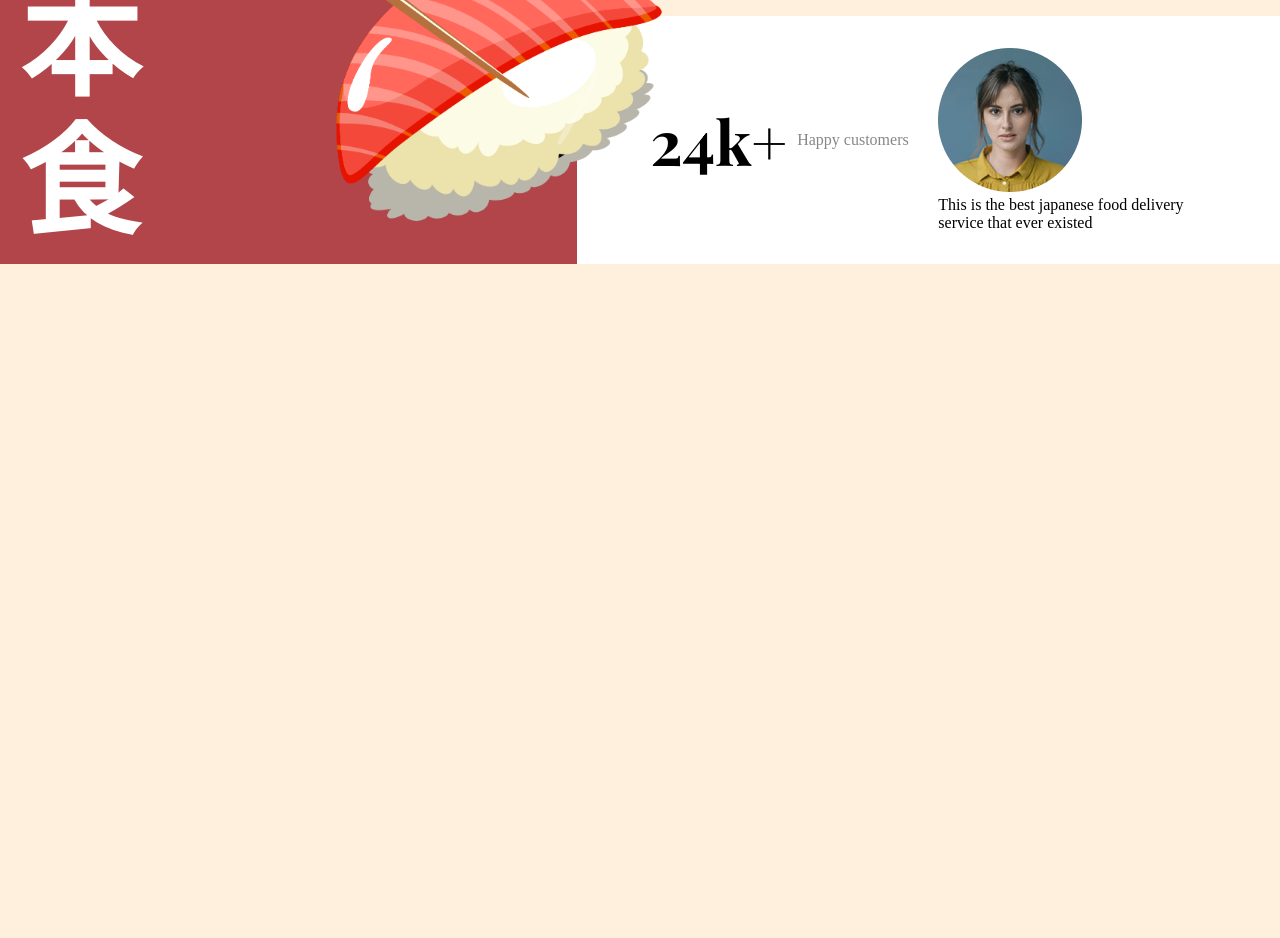
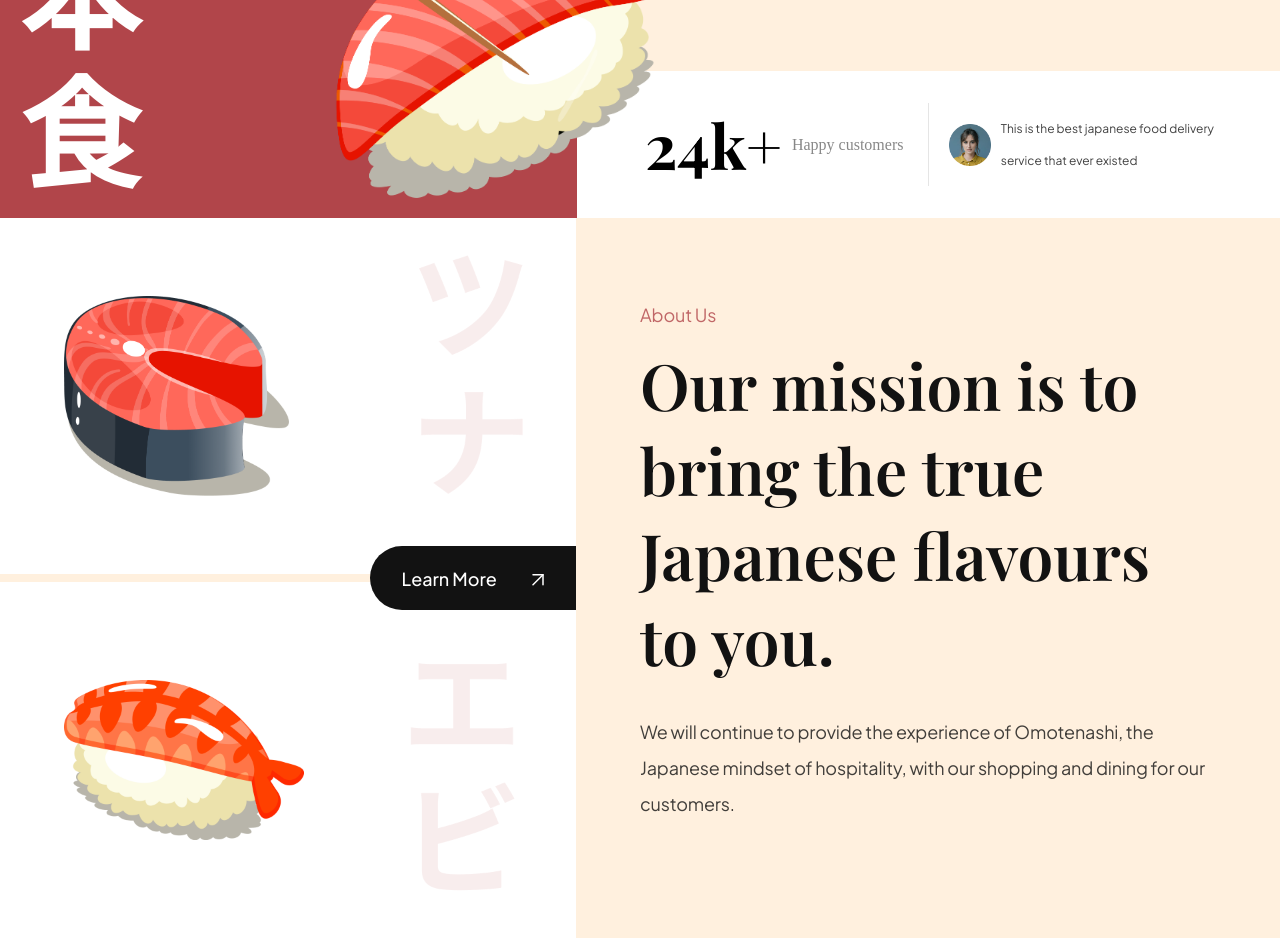
Before and after one commit to andriicher22/sushi-website-youtube, a website built with Vite: page index.html in a window 1280 px wide. Shown: the part 580-1518 px from the top of the page. Before the commit the page ends 844 px from the top, so only its background shows below. Built offline with nearby package versions, Linux system fonts and the light colour scheme.

Commit message:
added a new section

```diff
--- a/css/sections/about.css
+++ b/css/sections/about.css
@@ -0,0 +1,82 @@
+.about-us {
+  display: flex;
+  min-height: 720px;
+  overflow: hidden;
+}
+
+.about-us__image {
+  flex: 1;
+  display: flex;
+  flex-direction: column;
+  justify-content: center;
+  background: var(--color-white);
+
+  position: relative;
+}
+
+.about-us__image div {
+  padding: 32px 64px;
+
+  flex: 1;
+  display: flex;
+  align-items: center;
+
+  background-position: center;
+  background-repeat: no-repeat;
+  background-size: contain;
+}
+
+.about-us__image-sushi3 {
+  border-bottom: 8px solid var(--color-creamson);
+
+  background-image: url(../../assets/about_bg1.png);
+}
+
+.about-us__image-sushi2 {
+  background-image: url(../../assets/about_bg2.png);
+}
+
+.about-us__image-sushi3 img {
+  width: 225px;
+  height: 200px;
+}
+
+.about-us__image-sushi2 img {
+  width: 240px;
+  height: 160px;
+}
+
+.about-us__button {
+  position: absolute;
+  right: 0;
+
+  padding: 12px 32px;
+  min-height: 64px;
+
+  background: var(--secondary-color);
+  border-radius: 32px 0 0 32px;
+  border: 0;
+  outline: 0;
+
+  color: #fff;
+  font-family: var(--plus-jakarta-sans);
+  font-weight: 500;
+  font-size: 18px;
+  line-height: 23px;
+
+  cursor: pointer;
+}
+
+.about-us__button img{
+    object-fit: contain;
+    margin-left: 32px;
+}
+
+
+.about-us__content {
+    padding: 64px;
+    flex: 1;
+    display: flex;
+    flex-direction: column;
+    justify-content: center;
+}
--- a/css/sections/header.css
+++ b/css/sections/header.css
@@ -28,17 +28,18 @@
   opacity: 0.8;
 }
 
-.header__menu, .header__menu-mobile{
+.header__menu,
+.header__menu-mobile {
   display: flex;
-    flex: 1.3;
+  flex: 1.236;
   align-items: center;
   justify-content: flex-end;
   gap: 64px;
   list-style: none;
-    padding:20px;
+  padding: 20px;
 }
 
-.header__menu li{
+.header__menu li a {
   font-weight: 500;
   font-family: var(--plus-jakarta-sans);
   color: var(--secondary-color);
@@ -48,13 +49,13 @@
   cursor: pointer;
 }
 
-.header__menu li img{
+.header__menu li img {
   width: 24px;
   height: 24px;
   object-fit: contain;
 }
 
-.header__menu-mobile{
+.header__menu-mobile {
   display: none;
   gap: 20px;
   position: relative;
--- a/css/sections/hero.css
+++ b/css/sections/hero.css
@@ -145,4 +145,26 @@
 
 .hero-content__review {
   flex: 1;
+  display: flex;
+  align-items: center;
+  gap: 10px;
+
+  padding-left: 20px;
+  border-left: 1px solid rgba(2, 2, 2, 0.1);
+  min-width: 200px;
 }
+
+.hero-content__review img {
+  width: 42px;
+  height: 42px;
+  object-fit: contain;
+}
+
+.hero-content__review p {
+  font-size: 12px;
+  font-weight: 400;
+  line-height: 32px;
+  font-family: var(--plus-jakarta-sans);
+  color: var(--secondary-color);
+  opacity: 0.8;
+}
--- a/css/style.css
+++ b/css/style.css
@@ -192,6 +192,7 @@ a {
     font-weight: var(--plus-jakarta-sans);
     color: var(--secondary-color);
     opacity: 0.5;
+
   }
 
   .hero-content__review {
--- a/index.html
+++ b/index.html
@@ -81,6 +81,30 @@
       </div>
     </div>
   </section>
+  <section class="about-us" id="about-us">
+    <div class="about-us__image">
+      <div class="about-us__image-sushi3">
+        <img src="assets/sushi-3.png" alt="sushi">
+      </div>
+      <button class="about-us__button">
+        Learn More
+        <img src="assets/arrow-up-right.svg" alt="learn more">
+      </button>
+      <div class="about-us__image-sushi2">
+        <img src="assets/sushi-2.png" alt="sushi">
+      </div>
+
+    </div>
+    <div class="about-us__content">
+      <p class="sushi__subtitle">About Us</p>
+      <h3 class="sushi__title">
+        Our mission is to bring the true Japanese flavours to you.
+      </h3>
+      <p class="sushi__description">
+        We will continue to provide the experience of Omotenashi, the Japanese mindset of hospitality, with our shopping and dining for our customers.
+      </p>
+    </div>
+  </section>
   <script src="js/script.js" type="module"></script>
 </body>
 </html>
```
Lines whose indentation alone changed are shown as unchanged.
